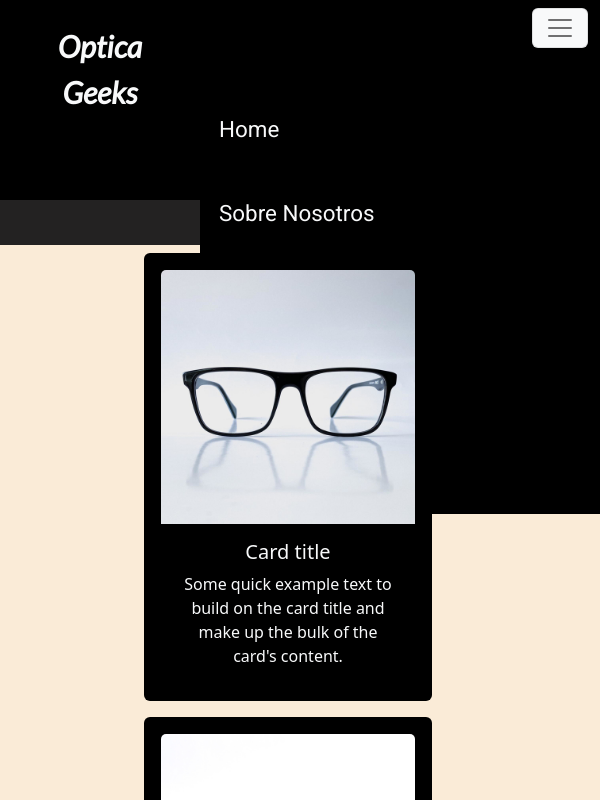
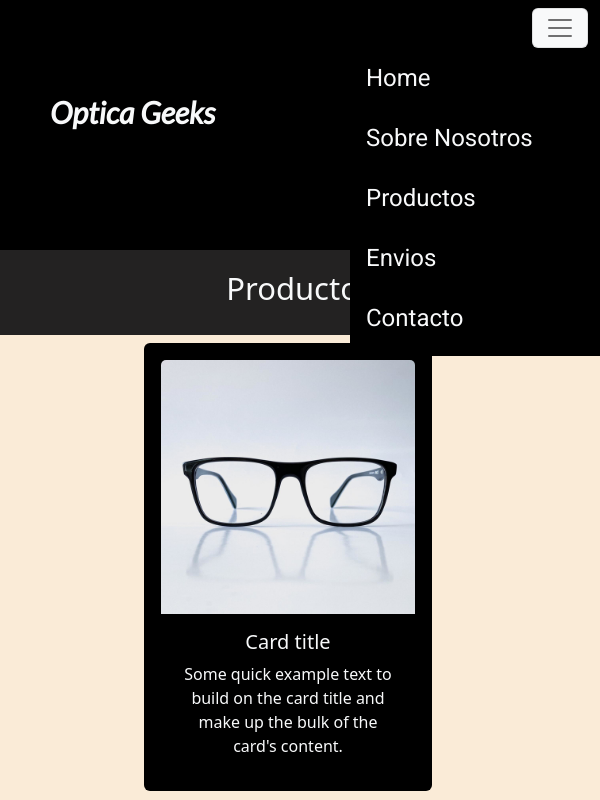
Before and after one commit to GonzaEze/Proyecto, a plain HTML site: page pages/productos.html in a window 600 px wide. Both pictures are taken after a click on the button "Toggle navigation". Shown: the top 800 px of the page. Drawn offline with nearby package versions, Linux system fonts and the light colour scheme.

Commit message:
aplique boostrap al html productos

```diff
--- a/css/main.css
+++ b/css/main.css
@@ -21,7 +21,7 @@
 
 /*Animacion para el desafio, hover: color y footer en redes sociales */
 
-header nav a:hover {
+header .nav-config a:hover {
     color: rgb(255, 46, 151);
 }
 
@@ -57,19 +57,19 @@ header .p-logo {
 }
 
 
-header nav ul {
+header .nav-config ul {
     display: flex;
     padding-right: 20px ;
 }
 
-header nav a {
+header .nav-config a {
     text-decoration: none;
     color: white;
 }
 
 
 
-header nav ul li {
+header .nav-config ul li {
     list-style: none;
     padding: 10px;
     margin: 3px;
@@ -273,7 +273,7 @@ footer {
     .contedor-grid {
         display: grid;
         grid-template-columns: 1fr;
-     grid-template-rows: repeat(6, auto);
+        grid-template-rows: repeat(6, auto);
         grid-template-areas: "header"
                              "main"
                              "section-sobrenosotros"
@@ -304,23 +304,23 @@ footer {
         color: white;
     }
 
-    header nav ul {
+    header .nav-config ul {
         display: flex;
         flex-direction: column;
         text-align: center;
 
     }
 
-    header nav a {
+    header .nav-config a {
         text-decoration: none;
         color: white;
     }
 
-    header nav a:hover {
+    header .nav-config a:hover {
         color: rgb(188, 151, 222);
     }
 
-    header nav ul li {
+    header .nav-config ul li {
         list-style: none;
         padding: 10px 2px;
         margin: 0px;
@@ -525,7 +525,7 @@ footer {
         .contedor-grid {
             display: grid;
             grid-template-columns: 1fr;
-        grid-template-rows: repeat(6, auto);
+            grid-template-rows: repeat(6, auto);
             grid-template-areas: "header"
                                  "main"
                                  "section-sobrenosotros"
@@ -556,23 +556,23 @@ footer {
             color: white;
         }
 
-        header nav ul {
+        header .nav-config ul {
             padding-top: 40px;
             display: flex;
             text-align: center;
         }
 
-        header nav a {
+        header .nav-config a {
             display: flex;
             text-decoration: none;
             color: white;
         }
 
-        header nav a:hover {
+        header .nav-config a:hover {
             color: rgb(188, 151, 222);
         }
 
-        header nav ul li {
+        header .nav-config ul li {
             display: flex;
             text-align: center;
             list-style: none;
@@ -975,19 +975,27 @@ footer {
 
     /*Productos Aplicando Boostrap*/
 
-        .header-boostrap {
-            height: 200px;
-        }
 
-
-        .font-boostrap{
-
+        .header-boostrap p {
             font-family: 'Lato', sans-serif;
             padding-left: 20px;
             font-size: 1.9rem;
             font-weight: bold;
+            padding-top: 25px ;
 
         }
+
+        .nav-productos ul li {
+            list-style: none;
+            margin: 3px;
+            border-radius: 10px;
+            font-size: 1.2rem;
+            font-family: 'Roboto', sans-serif;
+            border: 2px solid white;
+        }
+
+
+
 
         .bg-color{
             background-color: antiquewhite;
@@ -995,6 +1003,8 @@ footer {
         }
 
         .bg-h1 {
+            padding: 20px;
+            margin-top: auto;
             background-color: rgb(35, 34, 34);
             text-align: center;
 
@@ -1004,6 +1014,60 @@ footer {
         .footer-boostrap {
             height: 150px;
         }
+
+
+        @media screen and (max-width:600px) {
+
+            .header-boostrap p {
+                font-family: 'Lato', sans-serif;
+                padding-left: 20px;
+                font-size: 1.9rem;
+                font-weight: bold;
+                padding-top: 125px ;
+
+            }
+
+            .nav-productos ul li {
+                list-style: none;
+                margin: 4px;
+                border-radius: none;
+                font-size: 1.5rem;
+                font-family: 'Roboto', sans-serif;
+                border: none;
+            }
+
+        }
+
+
+        @media screen and (max-width:900px) {
+
+            .header-boostrap p {
+                font-family: 'Lato', sans-serif;
+                padding-left: 20px;
+                font-size: 1.9rem;
+                font-weight: bold;
+                padding: 90px 50px  ;
+
+            }
+
+            .nav-productos ul li {
+                list-style: none;
+                margin: 4px;
+                border-radius: none;
+                font-size: 1.5rem;
+                font-family: 'Roboto', sans-serif;
+                border: none;
+            }
+
+        }
+
+
+
+
+
+
+
+
 
 
     /* Envios */
--- a/pages/productos.html
+++ b/pages/productos.html
@@ -27,10 +27,10 @@
 </head>
 
 <body>
-    <div class="container-fluid text-center">
+    <div class="container-fluid">
         <header class=" row header-boostrap">
-                <p class="col-4 text-light font-boostrap p-4">Optica Geeks</p>
-                <nav class=" col-8 navbar navbar-expand-lg bg-black">
+                <p class="col text-light">Optica Geeks</p>
+                <nav class=" col navbar navbar-expand-lg bg-black nav-productos">
                   <div class="container-fluid">
                     <a class="navbar-brand" href="#"></a>
                     <button class="navbar-toggler bg-light" type="button" data-bs-toggle="collapse" data-bs-target="#navbarSupportedContent" aria-controls="navbarSupportedContent" aria-expanded="false" aria-label="Toggle navigation">
@@ -64,7 +64,7 @@
             <h1> Productos </h1>
             </div>
 
-            <section class="row justify-content-center section-boostrap">
+            <section class="row justify-content-center section-boostrap text-center">
                 <div class="card m-2 bg-black p-3 text-light" style="width: 18rem;">
                     <img src="../img/lentes1.jpeg" class="card-img-top" alt="Lentes Geeks 1">
                     <div class="card-body">
```
Also changed, not shown: index.html (+1 -1 lines), pages/contacto.html (+1 -1 lines), pages/envios.html (+1 -1 lines), pages/sobrenosotros.html (+1 -1 lines).
